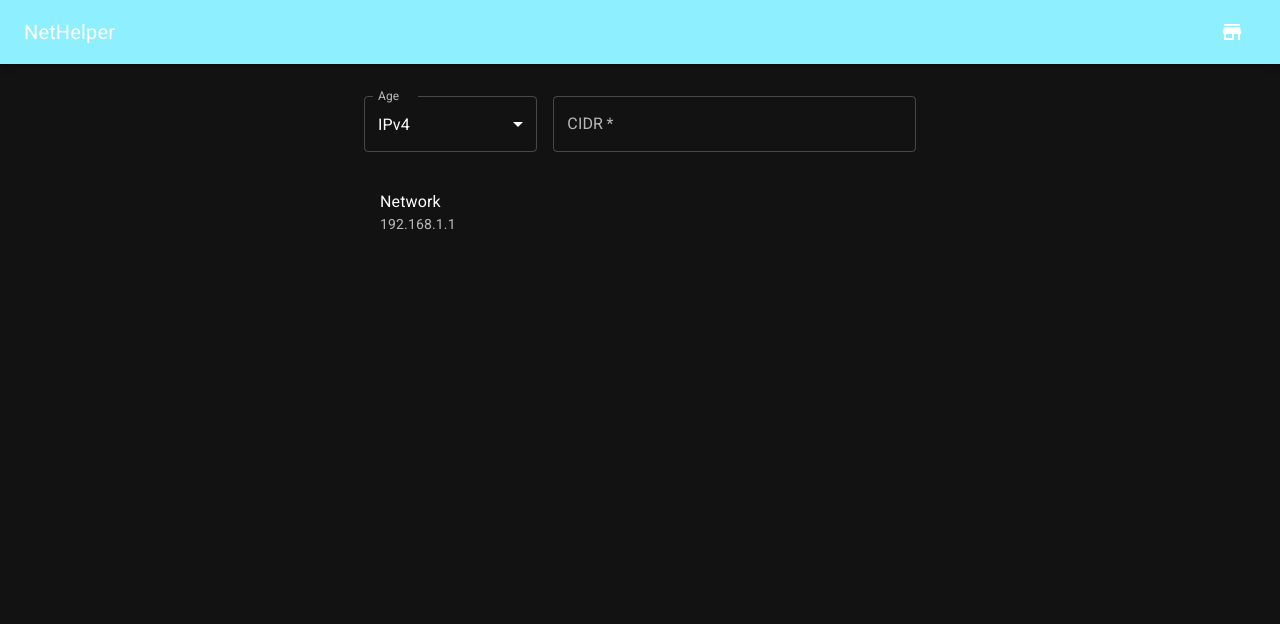
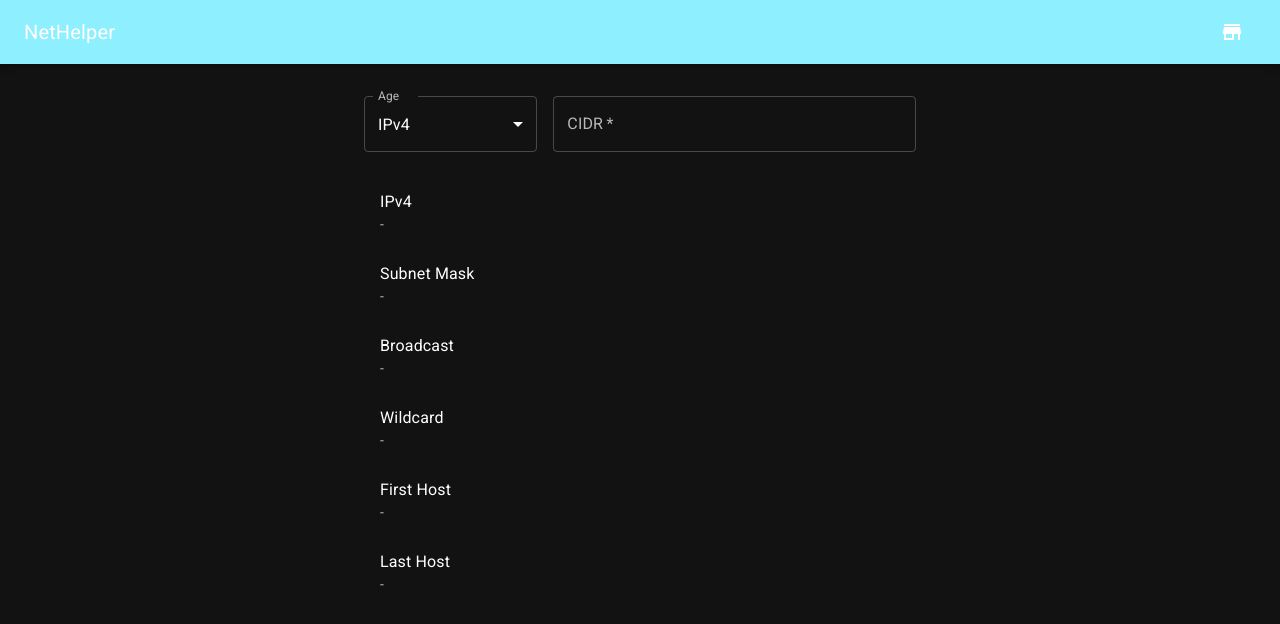
Before and after one commit to mour0/nethelper_react, a React (Create React App) app: page / in a window 1280 px wide. Shown: the top 624 px of the page. Built offline with nearby package versions, Linux system fonts and the light colour scheme.

Commit message:
started wasm

```diff
--- a/package.json
+++ b/package.json
@@ -7,14 +7,15 @@
     "@emotion/styled": "^11.10.5",
     "@fontsource/roboto": "^4.5.8",
     "@mui/icons-material": "^5.11.0",
-    "@mui/material": "^5.11.7",
+    "@mui/material": "^5.11.8",
     "@testing-library/jest-dom": "^5.16.5",
     "@testing-library/react": "^13.4.0",
     "@testing-library/user-event": "^13.5.0",
     "react": "^18.2.0",
     "react-dom": "^18.2.0",
     "react-scripts": "5.0.1",
-    "web-vitals": "^2.1.4"
+    "web-vitals": "^2.1.4",
+    "wasm": "file:~/Desktop/nethelper/pkg"
   },
   "scripts": {
     "start": "react-scripts start",
--- a/src/App.js
+++ b/src/App.js
@@ -16,7 +16,7 @@ import '@fontsource/roboto/300.css';
 import '@fontsource/roboto/400.css';
 
 
-import BtnSanitized from './Components/BtnSanitized';
+import TxtSanitized from './Components/TxtSanitized';
 import BtnAction from './Components/BtnActions'
 import ListResults from './Components/ListResults'
 
@@ -60,11 +60,11 @@ export default function App() {
           </Grid2>
 
           <Grid2 xs={8}>
-            <BtnSanitized />
+              <TxtSanitized val={state}/>
           </Grid2>
 
-        <Grid2 xs={12}>
-            <ListResults />
+          <Grid2 item xs={12}>
+              <ListResults val={state} />
           </Grid2>
 
         </Grid2>
--- a/src/Components/BtnSanitized.js
+++ /dev/null
@@ -1,17 +0,0 @@
-import React from 'react';
-import TextField from '@mui/material/TextField';
-
-export default function BtnSanitized() {
-
-        return (
-            <TextField
-                required
-                fullWidth
-                pattern="[0-9./]+"
-                id="outlined-basic"
-                label="CIDR"
-                variant="outlined"
-                inputProps={{ pattern: '[0-9./]*' }}
-            />
-        );
-}
--- a/src/Components/ListResults.js
+++ b/src/Components/ListResults.js
@@ -2,17 +2,95 @@ import List from '@mui/material/List';
 import ListItem from '@mui/material/ListItem';
 import ListItemText from '@mui/material/ListItemText';
 
+const SYM = '-'
+const STR_IPV4 = 'IPv4'
 
-export default function ListResults() {
+
+function CondRender({val}) {
+  let temp = (<ListItem></ListItem>)
+  switch (val)
+  {
+    case 40:
+        temp = (
+          <List>
+            <ListItem>
+              <ListItemText primary={STR_IPV4} secondary={SYM} />
+            </ListItem>
+            <ListItem>
+              <ListItemText primary="Subnet Mask" secondary='-' />
+            </ListItem>
+            <ListItem>
+              <ListItemText primary="Broadcast" secondary='-' />
+            </ListItem>
+            <ListItem>
+              <ListItemText primary="Wildcard" secondary='-' />
+            </ListItem>
+            <ListItem>
+              <ListItemText primary="First Host" secondary='-' />
+            </ListItem>
+            <ListItem>
+              <ListItemText primary="Last Host" secondary='-' />
+            </ListItem>
+          </List>
+        )
+        break
+    case 41:
+        temp = (
+        <ListItem>
+          <ListItemText primary="Subnet Mask" secondary='-' />
+          <ListItemText primary="Wildcard" secondary='-' />
+          <ListItemText primary="Slash Notation" secondary='-' />
+          <ListItemText primary="Avaible Addresses" secondary='-' />
+        </ListItem>
+        )
+        break
+    case 42:
+        temp = (
+          <ListItem>
+
+          </ListItem>
+        )
+        break
+    case 60:
+          temp = (
+            <ListItem>
+              <ListItemText primary="Network" secondary='-' />
+              <ListItemText primary="Subnet Mask" secondary='-' />
+              <ListItemText primary="Wildcard" secondary='-' />
+              <ListItemText primary="Range Start" secondary='-' />
+              <ListItemText primary="Range End" secondary='-' />
+            </ListItem>
+          )
+          break
+    case 61:
+          temp = (
+            <ListItem>
+              <ListItemText primary="Subnet Mask" secondary='-' />
+              <ListItemText primary="Wildcard" secondary='-' />
+              <ListItemText primary="Slash Notation" secondary='-' />
+              <ListItemText primary="Avaible Addresses" secondary='-' />
+            </ListItem>
+          )
+          break
+    default:
+        temp = (
+          <ListItem>
+
+          </ListItem>
+        )
+        break
+  }
+  return temp
+}
+
+export default function ListResults({val}) {
+
+    //const handleActionChange = useCallback(event => {
+    //    onActionChange(event.target.value)
+    //    //console.log(event.target.value)
+    //}, [onActionChange])
 
     return (
-        <List>
-                <ListItem>
-                  <ListItemText
-                    primary="Network"
-                    secondary='192.168.1.1'
-                  />
-                </ListItem>
-        </List>
+      <CondRender val={val} />
     );
 }
--- /dev/null
+++ b/src/Components/TxtSanitized.js
@@ -0,0 +1,63 @@
+import React from 'react';
+import TextField from '@mui/material/TextField';
+import {exp_network,exp_hosts,exp_network6,exp_hosts6,exp_vlsm} from 'wasm'
+//await init()
+
+
+function parse_num(n)
+{
+    if (/[^0-9]+/.test(n))
+        return -1
+    let temp = parseInt(n,10)
+    return isNaN(temp) ? -1 : temp
+}
+
+// create a function named initCalc that prints the length of the input
+function initCalc(event,val) {
+    if (event.target.value.length > 0) {
+        switch(val) {
+            case 40:
+            {
+                let split = event.target.value.split('/')
+                if (split.length == 2)
+                {
+                    try {
+                        console.log(split[0])
+                        console.log(parse_num(split[1]))
+                        let output = exp_network(split[0],parse_num(split[1]))
+                        console.log(output)
+                    }
+                    catch (e) {
+                        console.log('error 40 - Expection')
+                    }
+                }
+                else
+                {
+                    console.log('error 40')
+                }
+            }
+            break
+        }
+
+
+    }
+}
+
+// create a function named 'yoo' that prints the length of the input and receive as param the props val
+
+
+export default function TxtSanitized({val}) {
+
+        return (
+            <TextField
+                required
+                fullWidth
+                pattern="[0-9./]+"
+                id="outlined-basic"
+                label="CIDR"
+                variant="outlined"
+                inputProps={{ pattern: '[0-9./]*' }}
+                onChange={(e) => initCalc(e,val)}
+            />
+        );
+}
```
Also changed, not shown: 1 other file (tests, documents, lock files or other folders). Lines whose indentation alone changed are shown as unchanged.
